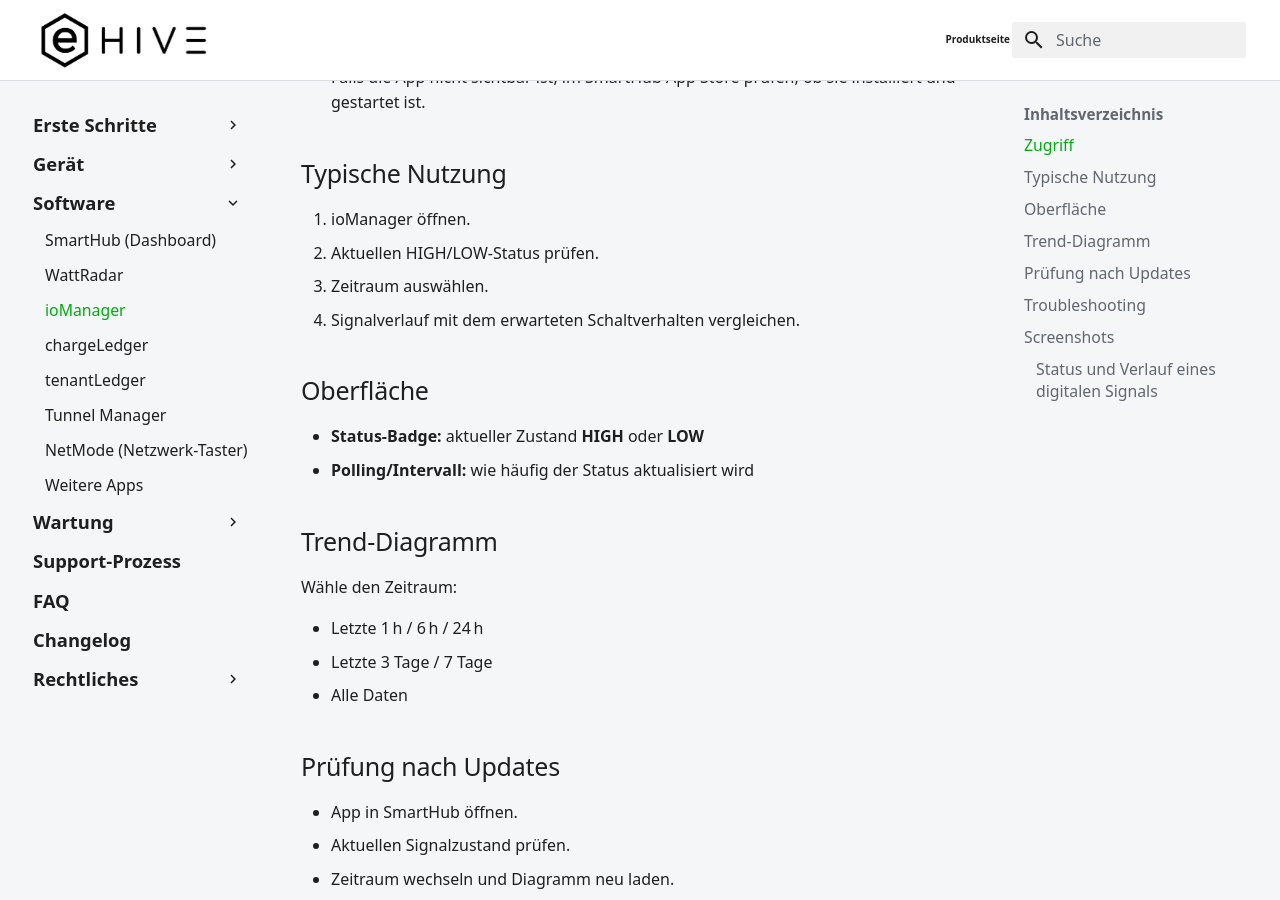
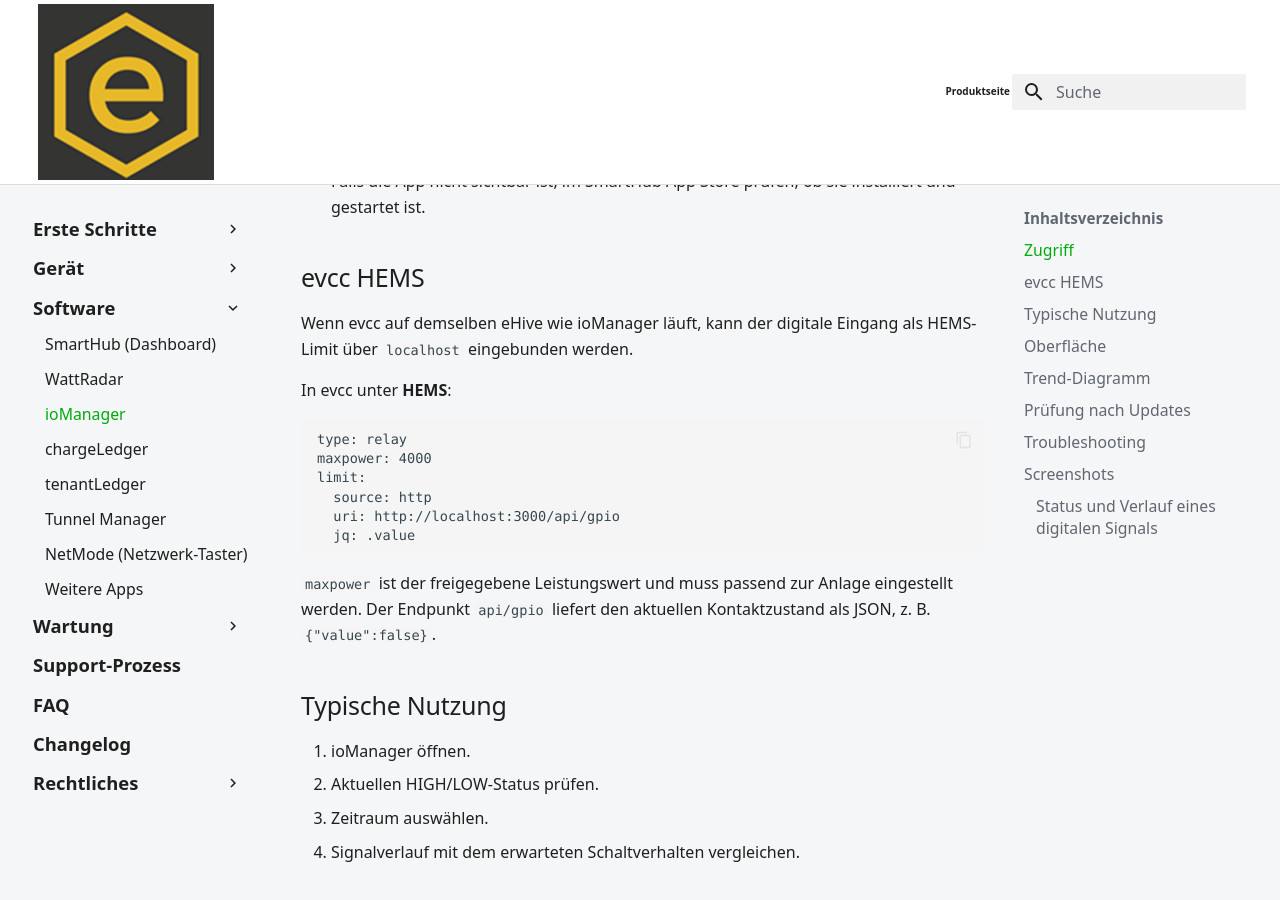
Before and after one commit to ehive-dev/doc, an MkDocs documentation site: the page built from docs/software/iomanager.md, in a window 1280 px wide and 900 px high, scrolled down 525 px. Built offline with MkDocs 1.6.1 and Material for MkDocs 9.7.7, drawn with Linux system fonts in a browser that asks for light colours.

Commit message:
Update access docs and logo

````diff
--- a/docs/software/iomanager.md
+++ b/docs/software/iomanager.md
@@ -12,6 +12,23 @@ Typische Anwendungsfälle:
 - SmartHub öffnen.
 - In der App-Liste **ioManager** auswählen.
 - Falls die App nicht sichtbar ist, im SmartHub App Store prüfen, ob sie installiert und gestartet ist.
+
+## evcc HEMS
+
+Wenn evcc auf demselben eHive wie ioManager läuft, kann der digitale Eingang als HEMS-Limit über `localhost` eingebunden werden.
+
+In evcc unter **HEMS**:
+
+```yaml
+type: relay
+maxpower: 4000
+limit:
+  source: http
+  uri: http://localhost:3000/api/gpio
+  jq: .value
+```
+
+`maxpower` ist der freigegebene Leistungswert und muss passend zur Anlage eingestellt werden. Der Endpunkt `api/gpio` liefert den aktuellen Kontaktzustand als JSON, z. B. `{"value":false}`.
 
 ## Typische Nutzung
 
--- a/mkdocs.yml
+++ b/mkdocs.yml
@@ -6,7 +6,7 @@ theme:
   name: material
   language: de
   font: false
-  logo: assets/images/eHiveWhite.png
+  logo: assets/images/logo_512x512.png
   features:
   - navigation.instant
   - navigation.tracking
````
Also changed, not shown: docs/access.md (+16 -0 lines), docs/changelog.md (+2 -0 lines), docs/hardware/connectors.md (+5 -0 lines), docs/hardware/specs.md (+1 -1 lines), docs/assets/images/logo_512x512.png (added).
